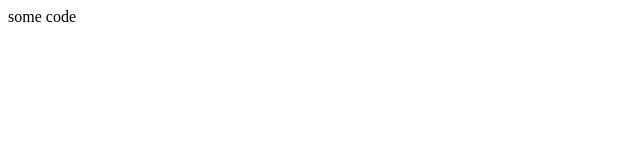
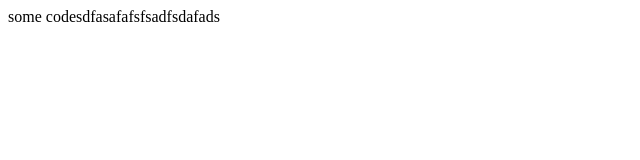
Before and after one commit to jc1989/udemy-htmlcss, a plain HTML site: page webdesign_basics/intro.html in a window 1280 px wide. Shown: the whole page, without its empty margins (0-640 px from the left). Drawn offline with Linux system fonts and the light colour scheme.

Commit message:
html practice

```diff
--- a/webdesign_basics/intro.html
+++ b/webdesign_basics/intro.html
@@ -1,5 +1,5 @@
 <html>
     <body>
-        some code
+        some codesdfasafafsfsadfsdafads
     </body>
 </html>
```
